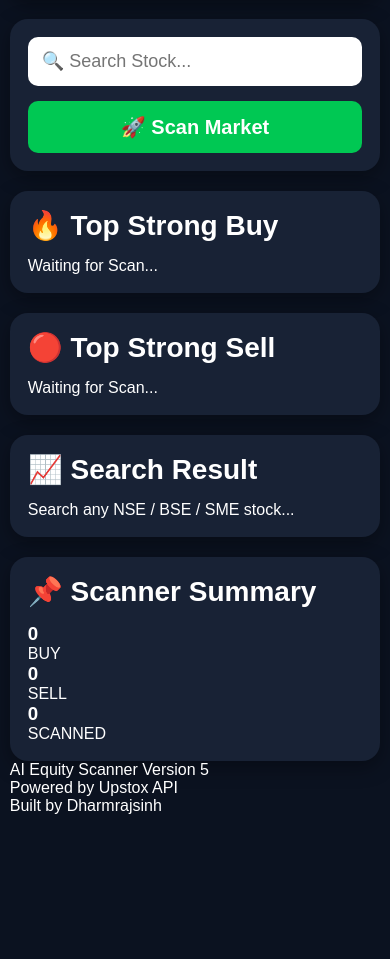
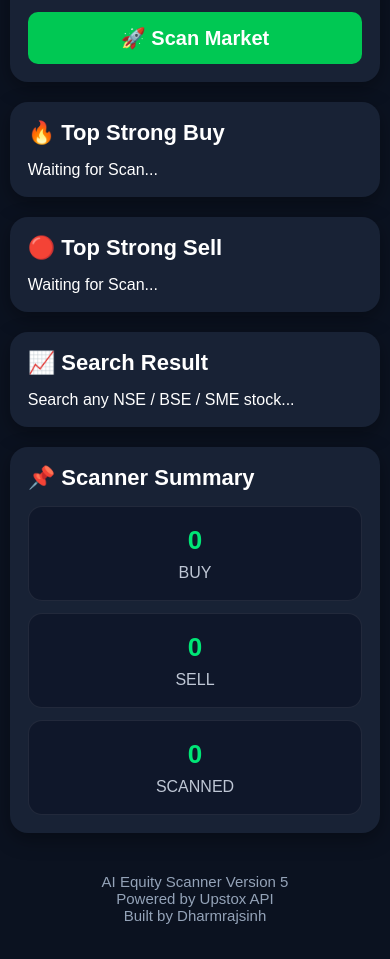
Before and after one commit to dharmraj123275/AI-Equity-Scanner-V5, a website: page index.html in a window 390 px wide. Shown: the part 418-1377 px from the top of the page. Before the commit the page ends 1253 px from the top, so only its background shows below. Drawn offline with Linux system fonts and the light colour scheme.

Commit message:
Update style.css

```diff
--- a/style.css
+++ b/style.css
@@ -73,7 +73,105 @@ font-size:18px;
 outline:none;
 margin-bottom:15px;
 }
+.summary{
+display:grid;
+grid-template-columns:repeat(3,1fr);
+gap:12px;
+margin-top:15px;
+}
 
+.box{
+background:#0f172a;
+border:1px solid rgba(255,255,255,.08);
+border-radius:14px;
+padding:18px;
+text-align:center;
+}
+
+.box h3{
+font-size:32px;
+color:#00e676;
+margin-bottom:8px;
+}
+
+.box p{
+font-size:16px;
+color:#bfc7d5;
+}
+
+.footer{
+margin-top:25px;
+text-align:center;
+color:#94a3b8;
+font-size:15px;
+padding:15px;
+}
+
+#buyList,
+#sellList,
+#searchResult{
+display:flex;
+flex-direction:column;
+gap:12px;
+}
+
+.stock-card:hover{
+transform:translateY(-3px);
+transition:0.25s;
+box-shadow:0 10px 25px rgba(0,0,0,.35);
+}
+
+.green{
+color:#00e676;
+}
+
+.red{
+color:#ff5252;
+}
+
+.orange{
+color:#ffb300;
+}
+
+@media (max-width:600px){
+
+.header h1{
+font-size:30px;
+}
+
+.header h2{
+font-size:20px;
+}
+
+.card h2{
+font-size:22px;
+}
+
+.status{
+font-size:16px;
+}
+
+.stock-card h3{
+font-size:22px;
+}
+
+.stock-card p{
+font-size:15px;
+}
+
+button{
+font-size:18px;
+}
+
+.summary{
+grid-template-columns:1fr;
+}
+
+.box h3{
+font-size:26px;
+}
+
+}
 button{
 width:100%;
 padding:14px;
```
